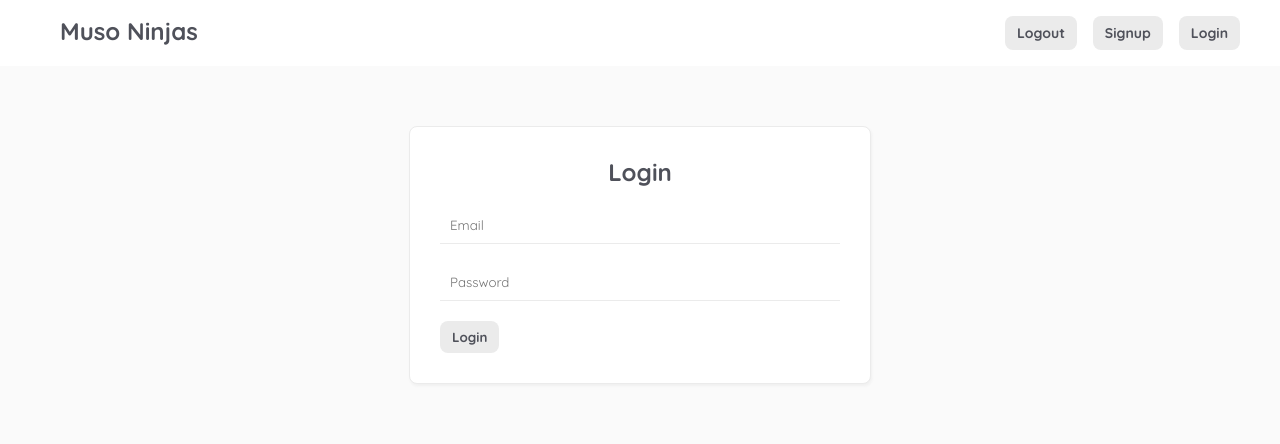
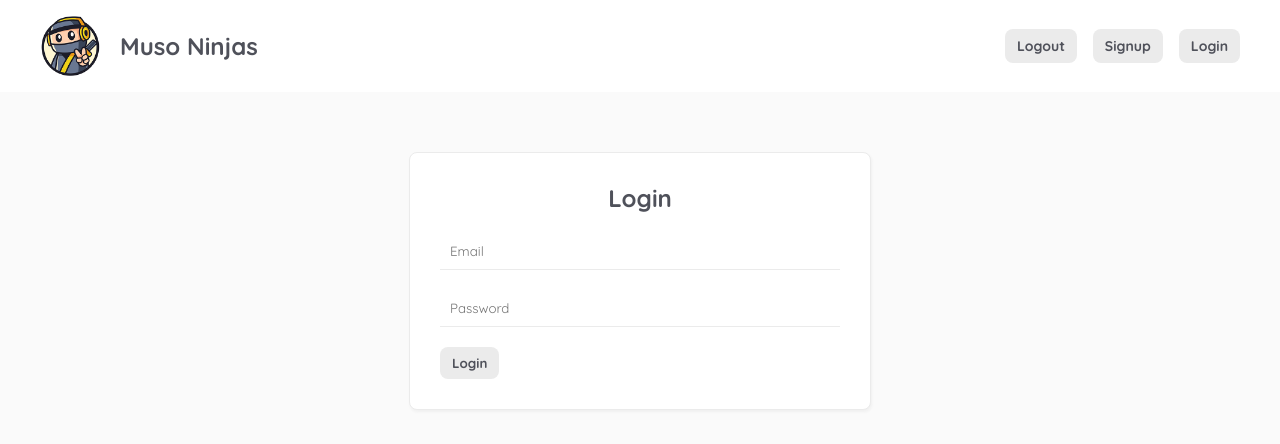
Before and after one commit to VisheshSingh/muso-ninjas, a Vue app: page /login in a window 1280 px wide. Shown: the top 444 px of the page. Built offline with nearby package versions, Linux system fonts and the light colour scheme.

Commit message:
logout user

```diff
--- a/src/components/Navbar.vue
+++ b/src/components/Navbar.vue
@@ -1,9 +1,10 @@
 <template>
   <div class="navbar">
     <nav>
+      <img src="@/assets/ninja.png" alt="logo" />
       <h1><router-link :to="{ name: 'Home' }">Muso Ninjas</router-link></h1>
       <div class="links">
-        <button class="btn">Logout</button>
+        <button class="btn" @click="handleLogout">Logout</button>
         <router-link :to="{ name: 'Signup' }" class="btn">Signup</router-link>
         <router-link :to="{ name: 'Login' }" class="btn">Login</router-link>
       </div>
@@ -12,8 +13,23 @@
 </template>
 
 <script>
+import useLogout from '@/composables/useLogout';
+import { useRouter } from 'vue-router';
+
 export default {
   name: 'Navbar',
+  setup() {
+    const router = useRouter();
+    const { logout } = useLogout();
+
+    const handleLogout = async () => {
+      await logout();
+      console.log('logout success');
+      router.push('/login');
+    };
+
+    return { handleLogout };
+  },
 };
 </script>
 
@@ -28,7 +44,7 @@ nav {
   max-width: 1200px;
   margin: 0 auto;
   display: flex;
-  align-content: center;
+  align-items: center;
 }
 
 nav h1 {
@@ -44,4 +60,8 @@ nav button {
   margin-left: 16px;
   font-size: 14px;
 }
+
+nav img {
+  max-width: 60px;
+}
 </style>
```
Also changed, not shown: src/assets/ninja.png (added).
